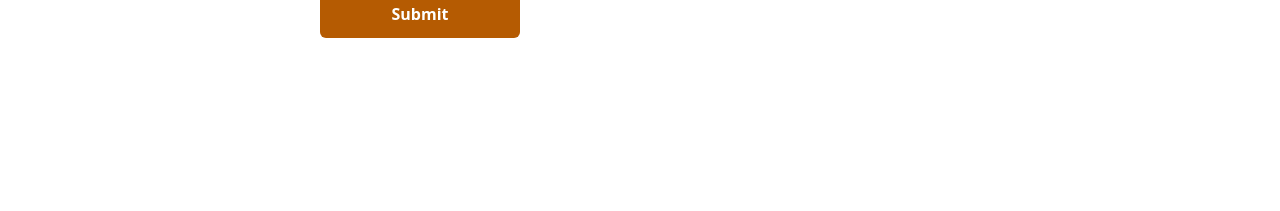
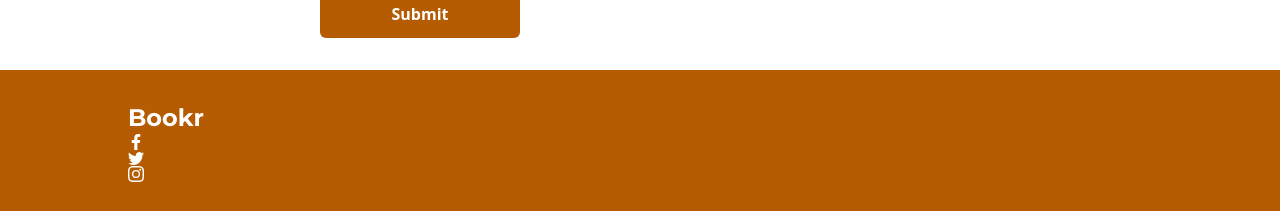
Before and after one commit to Sheriff-Oladimeji/bookr, a React (Vite) app: page /contact in a window 1280 px wide. Shown: the part 848-1059 px from the top of the page. Before the commit the page ends 918 px from the top, so only its background shows below. Built offline with nearby package versions, Linux system fonts and the light colour scheme.

Commit message:
feat: add social icons to footer

```diff
--- a/src/Pages/contact/Contact.jsx
+++ b/src/Pages/contact/Contact.jsx
@@ -1,3 +1,4 @@
+import Footer from "../../components/footer/Footer";
 import Form from "../../components/form/Form"
 import ContactHeader from "../../components/header/ContactHeader"
 
@@ -9,6 +10,7 @@ const Contact = () => {
       <ContactHeader />
       <h1 className="text-4xl md:text-5xl flex justify-center items-center mx-auto font-bold text-dark mt-20">Leave us your info</h1>
       <Form />
+      <Footer/>
     </div>
   );
 }
--- /dev/null
+++ b/src/components/footer/Footer.jsx
@@ -0,0 +1,21 @@
+import { BsTwitter, BsInstagram } from "react-icons/bs";
+import { FaFacebookF } from "react-icons/fa";
+
+const Footer = () => {
+  return (
+    <footer className="bg-brown text-white py-8">
+      <div className="w-[90%] md:w-[80%] mx-auto">
+        <div>
+                  <span className="font-bold text-2xl font-mont">Bookr</span>
+                  <div>
+                      <FaFacebookF/>
+                     <BsTwitter/>
+                    <BsInstagram/>
+                  </div>
+        </div>
+      </div>
+    </footer>
+  );
+}
+
+export default Footer
--- a/src/index.css
+++ b/src/index.css
@@ -5,6 +5,9 @@
 @tailwind utilities;
 
 @layer base {
+  html {
+      scroll-behavior: smooth;
+    }
   li{
     @apply text-dark hover:text-brown  cursor-pointer;
   }
```
